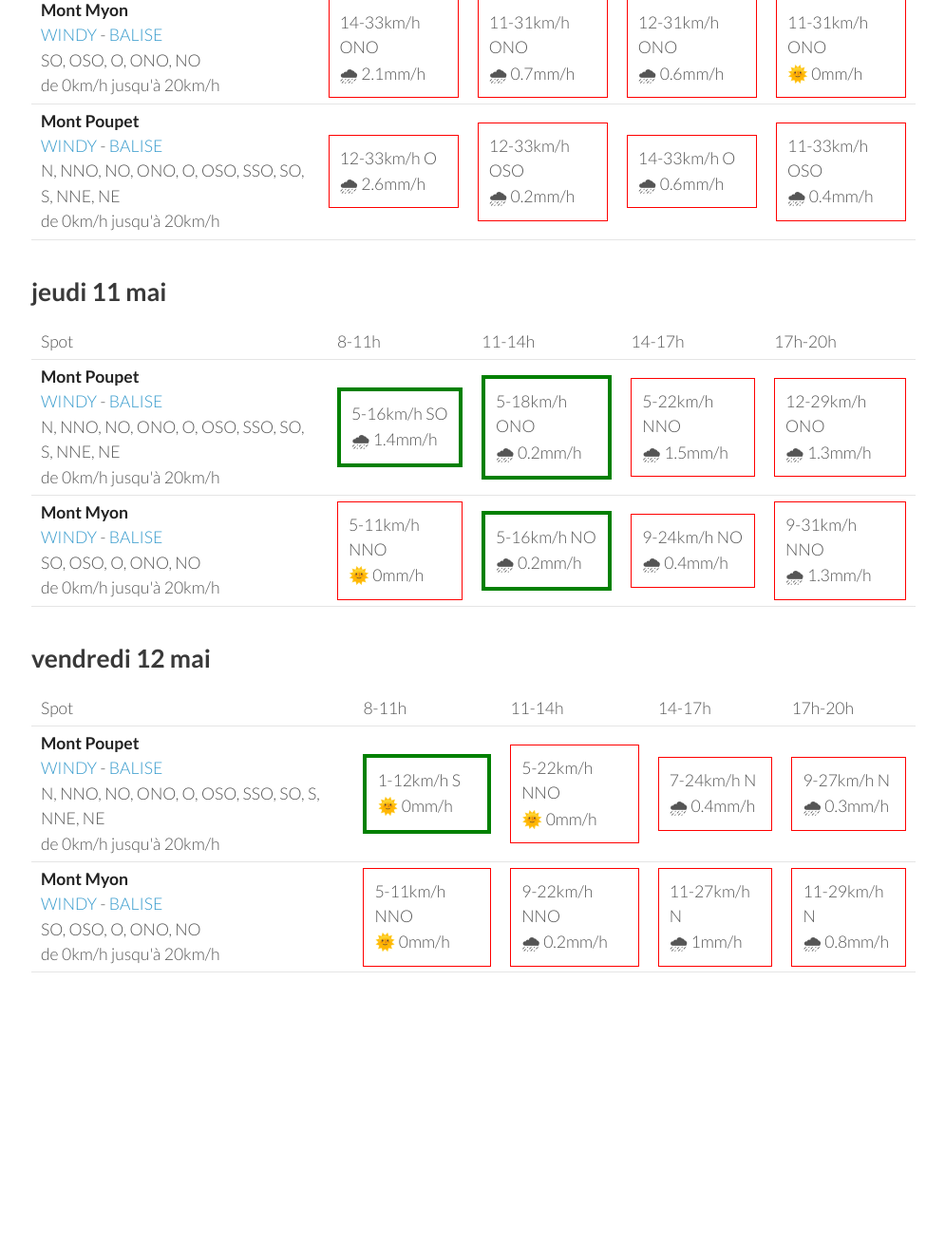
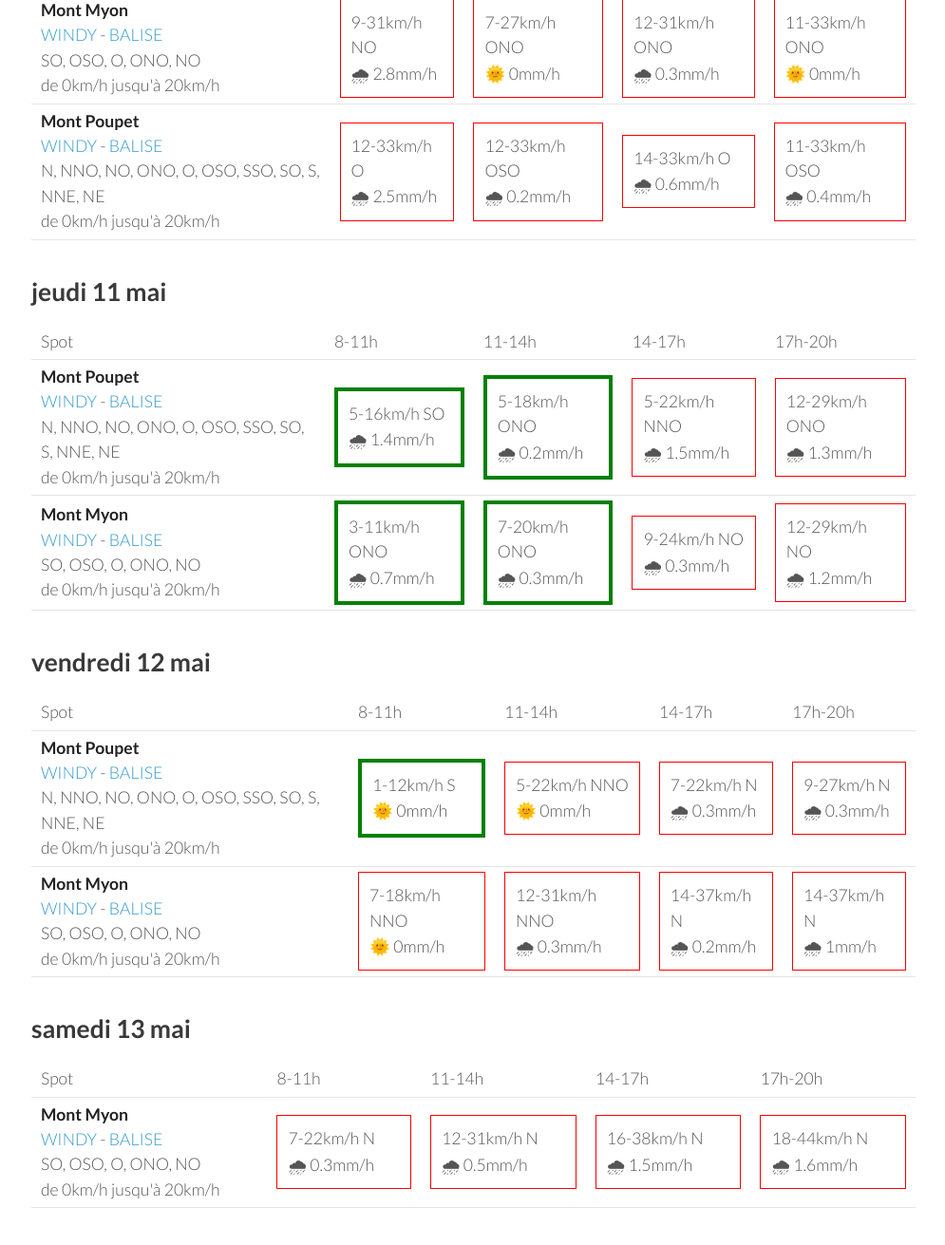
Before and after one commit to parapente-dans-le-nord/parapente-dans-le-nord.github.io, a Jekyll site: the page built from jura.markdown, in a window 1280 px wide and 1400 px high, scrolled down 1155 px. Shown: the top 1311 px of the window at 95% size, without its empty margins (25-1020 px from the left). Built offline with Jekyll 4.4.1, drawn with Linux system fonts in a browser that asks for light colours; before the commit the page ends 2307 px from its top, so only the background shows below that; some of the changed text lies outside the part shown.

Commit message:
update index.markdown

```diff
--- a/jura.markdown
+++ b/jura.markdown
@@ -70,10 +70,10 @@ page mise à jour le lundi 08 mai 06:20
 <tr>
         <td><strong>Mont Poupet</strong><br><a href="https://windy.com/46.970/5.876?46.541,5.876,8">WINDY</a> - <span class=""><a href="http://www.balisemeteo.com/balise.php?idBalise=92">BALISE</a> </span><br> <span class="vent-favorable">N, NNO, NO, ONO, O, OSO, SSO, SO, S, NNE, NE</span><br><span class="force-vent">de 0km/h jusqu'à 20km/h</span> </td>
 
-            <td><div class="flyable"><p>3-11km/h S</p><p>🌞 0mm/h</p></div></td>
+            <td><div class="flyable"><p>5-11km/h S</p><p>🌞 0mm/h</p></div></td>
             <td><div class="flyable"><p>5-16km/h SO</p><p>🌞 0mm/h</p></div></td>
             <td><div class="not-flyable"><p>11-27km/h OSO</p><p>🌞 0mm/h</p></div></td>
-            <td><div class="not-flyable"><p>9-35km/h SSO</p><p>🌧 2.5mm/h</p></div></td>
+            <td><div class="not-flyable"><p>9-35km/h SSO</p><p>🌧 2.4mm/h</p></div></td>
 
 
     </tr>
@@ -96,17 +96,17 @@ page mise à jour le lundi 08 mai 06:20
 <tr>
         <td><strong>Mont Myon</strong><br><a href="https://windy.com/46.331/5.397?45.898,5.394,8,m:eWoagj8">WINDY</a> - <span class=""><a href="http://www.balisemeteo.com/balise.php?idBalise=70">BALISE</a> </span><br> <span class="vent-favorable">SO, OSO, O, ONO, NO</span><br><span class="force-vent">de 0km/h jusqu'à 20km/h</span> </td>
 
-            <td><div class="not-flyable"><p>14-33km/h ONO</p><p>🌧 2.1mm/h</p></div></td>
-            <td><div class="not-flyable"><p>11-31km/h ONO</p><p>🌧 0.7mm/h</p></div></td>
-            <td><div class="not-flyable"><p>12-31km/h ONO</p><p>🌧 0.6mm/h</p></div></td>
-            <td><div class="not-flyable"><p>11-31km/h ONO</p><p>🌞 0mm/h</p></div></td>
+            <td><div class="not-flyable"><p>9-31km/h NO</p><p>🌧 2.8mm/h</p></div></td>
+            <td><div class="not-flyable"><p>7-27km/h ONO</p><p>🌞 0mm/h</p></div></td>
+            <td><div class="not-flyable"><p>12-31km/h ONO</p><p>🌧 0.3mm/h</p></div></td>
+            <td><div class="not-flyable"><p>11-33km/h ONO</p><p>🌞 0mm/h</p></div></td>
 
 
     </tr>
 <tr>
         <td><strong>Mont Poupet</strong><br><a href="https://windy.com/46.970/5.876?46.541,5.876,8">WINDY</a> - <span class=""><a href="http://www.balisemeteo.com/balise.php?idBalise=92">BALISE</a> </span><br> <span class="vent-favorable">N, NNO, NO, ONO, O, OSO, SSO, SO, S, NNE, NE</span><br><span class="force-vent">de 0km/h jusqu'à 20km/h</span> </td>
 
-            <td><div class="not-flyable"><p>12-33km/h O</p><p>🌧 2.6mm/h</p></div></td>
+            <td><div class="not-flyable"><p>12-33km/h O</p><p>🌧 2.5mm/h</p></div></td>
             <td><div class="not-flyable"><p>12-33km/h OSO</p><p>🌧 0.2mm/h</p></div></td>
             <td><div class="not-flyable"><p>14-33km/h O</p><p>🌧 0.6mm/h</p></div></td>
             <td><div class="not-flyable"><p>11-33km/h OSO</p><p>🌧 0.4mm/h</p></div></td>
@@ -142,10 +142,10 @@ page mise à jour le lundi 08 mai 06:20
 <tr>
         <td><strong>Mont Myon</strong><br><a href="https://windy.com/46.331/5.397?45.898,5.394,8,m:eWoagj8">WINDY</a> - <span class=""><a href="http://www.balisemeteo.com/balise.php?idBalise=70">BALISE</a> </span><br> <span class="vent-favorable">SO, OSO, O, ONO, NO</span><br><span class="force-vent">de 0km/h jusqu'à 20km/h</span> </td>
 
-            <td><div class="not-flyable"><p>5-11km/h NNO</p><p>🌞 0mm/h</p></div></td>
-            <td><div class="flyable"><p>5-16km/h NO</p><p>🌧 0.2mm/h</p></div></td>
-            <td><div class="not-flyable"><p>9-24km/h NO</p><p>🌧 0.4mm/h</p></div></td>
-            <td><div class="not-flyable"><p>9-31km/h NNO</p><p>🌧 1.3mm/h</p></div></td>
+            <td><div class="flyable"><p>3-11km/h ONO</p><p>🌧 0.7mm/h</p></div></td>
+            <td><div class="flyable"><p>7-20km/h ONO</p><p>🌧 0.3mm/h</p></div></td>
+            <td><div class="not-flyable"><p>9-24km/h NO</p><p>🌧 0.3mm/h</p></div></td>
+            <td><div class="not-flyable"><p>12-29km/h NO</p><p>🌧 1.2mm/h</p></div></td>
 
 
     </tr>
@@ -170,7 +170,7 @@ page mise à jour le lundi 08 mai 06:20
 
             <td><div class="flyable"><p>1-12km/h S</p><p>🌞 0mm/h</p></div></td>
             <td><div class="not-flyable"><p>5-22km/h NNO</p><p>🌞 0mm/h</p></div></td>
-            <td><div class="not-flyable"><p>7-24km/h N</p><p>🌧 0.4mm/h</p></div></td>
+            <td><div class="not-flyable"><p>7-22km/h N</p><p>🌧 0.3mm/h</p></div></td>
             <td><div class="not-flyable"><p>9-27km/h N</p><p>🌧 0.3mm/h</p></div></td>
 
 
@@ -178,10 +178,10 @@ page mise à jour le lundi 08 mai 06:20
 <tr>
         <td><strong>Mont Myon</strong><br><a href="https://windy.com/46.331/5.397?45.898,5.394,8,m:eWoagj8">WINDY</a> - <span class=""><a href="http://www.balisemeteo.com/balise.php?idBalise=70">BALISE</a> </span><br> <span class="vent-favorable">SO, OSO, O, ONO, NO</span><br><span class="force-vent">de 0km/h jusqu'à 20km/h</span> </td>
 
-            <td><div class="not-flyable"><p>5-11km/h NNO</p><p>🌞 0mm/h</p></div></td>
-            <td><div class="not-flyable"><p>9-22km/h NNO</p><p>🌧 0.2mm/h</p></div></td>
-            <td><div class="not-flyable"><p>11-27km/h N</p><p>🌧 1mm/h</p></div></td>
-            <td><div class="not-flyable"><p>11-29km/h N</p><p>🌧 0.8mm/h</p></div></td>
+            <td><div class="not-flyable"><p>7-18km/h NNO</p><p>🌞 0mm/h</p></div></td>
+            <td><div class="not-flyable"><p>12-31km/h NNO</p><p>🌧 0.3mm/h</p></div></td>
+            <td><div class="not-flyable"><p>14-37km/h N</p><p>🌧 0.2mm/h</p></div></td>
+            <td><div class="not-flyable"><p>14-37km/h N</p><p>🌧 1mm/h</p></div></td>
 
 
     </tr>
@@ -189,3 +189,29 @@ page mise à jour le lundi 08 mai 06:20
 </tbody>
 </table>
 {:/}
+## samedi 13 mai
+
+{::nomarkdown}
+<table>
+  <tbody>
+    <tr>
+      <td>Spot</td>
+      <td>8-11h</td>
+      <td>11-14h</td>
+      <td>14-17h</td>
+      <td>17h-20h</td>
+    </tr>
+<tr>
+        <td><strong>Mont Myon</strong><br><a href="https://windy.com/46.331/5.397?45.898,5.394,8,m:eWoagj8">WINDY</a> - <span class=""><a href="http://www.balisemeteo.com/balise.php?idBalise=70">BALISE</a> </span><br> <span class="vent-favorable">SO, OSO, O, ONO, NO</span><br><span class="force-vent">de 0km/h jusqu'à 20km/h</span> </td>
+
+            <td><div class="not-flyable"><p>7-22km/h N</p><p>🌧 0.3mm/h</p></div></td>
+            <td><div class="not-flyable"><p>12-31km/h N</p><p>🌧 0.5mm/h</p></div></td>
+            <td><div class="not-flyable"><p>16-38km/h N</p><p>🌧 1.5mm/h</p></div></td>
+            <td><div class="not-flyable"><p>18-44km/h N</p><p>🌧 1.6mm/h</p></div></td>
+
+
+    </tr>
+
+</tbody>
+</table>
+{:/}
```
Also changed, not shown: other parts of jura.markdown (+1 -1 lines).
